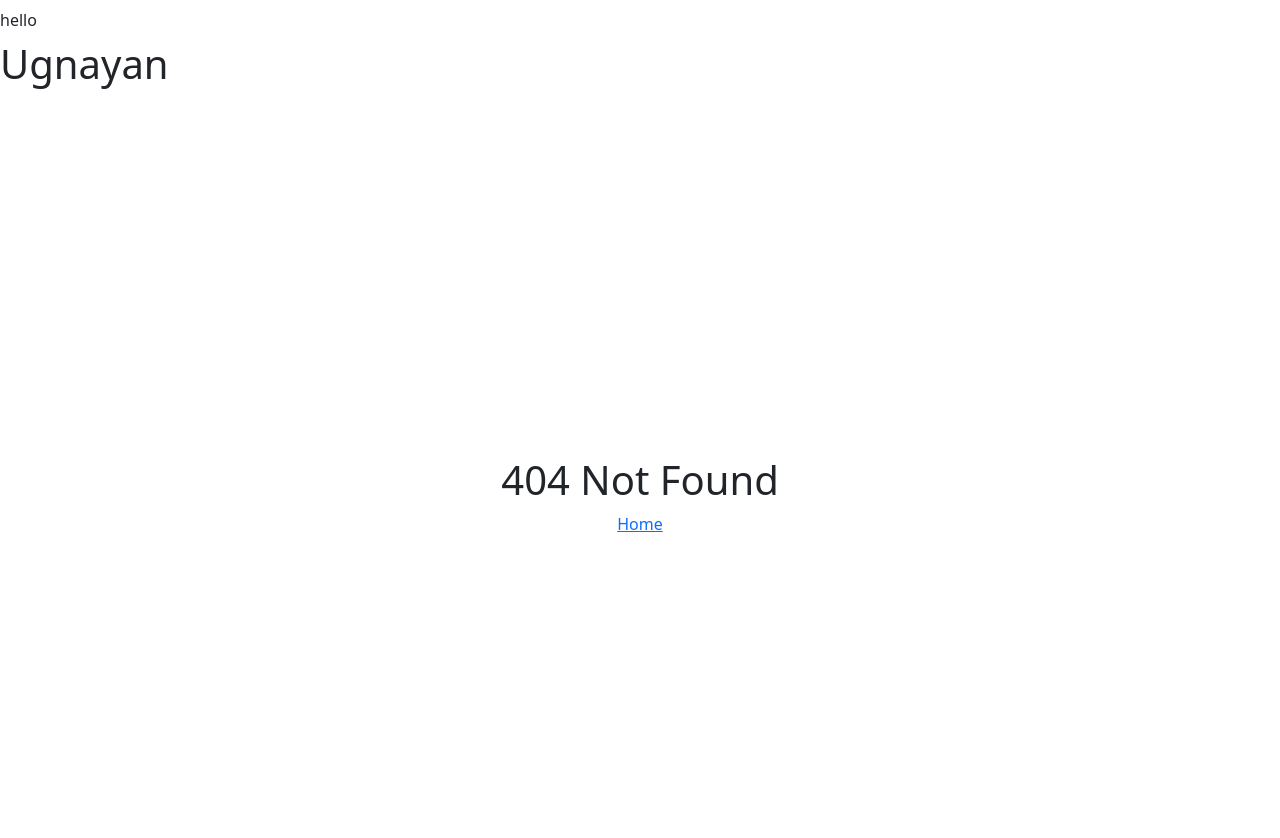
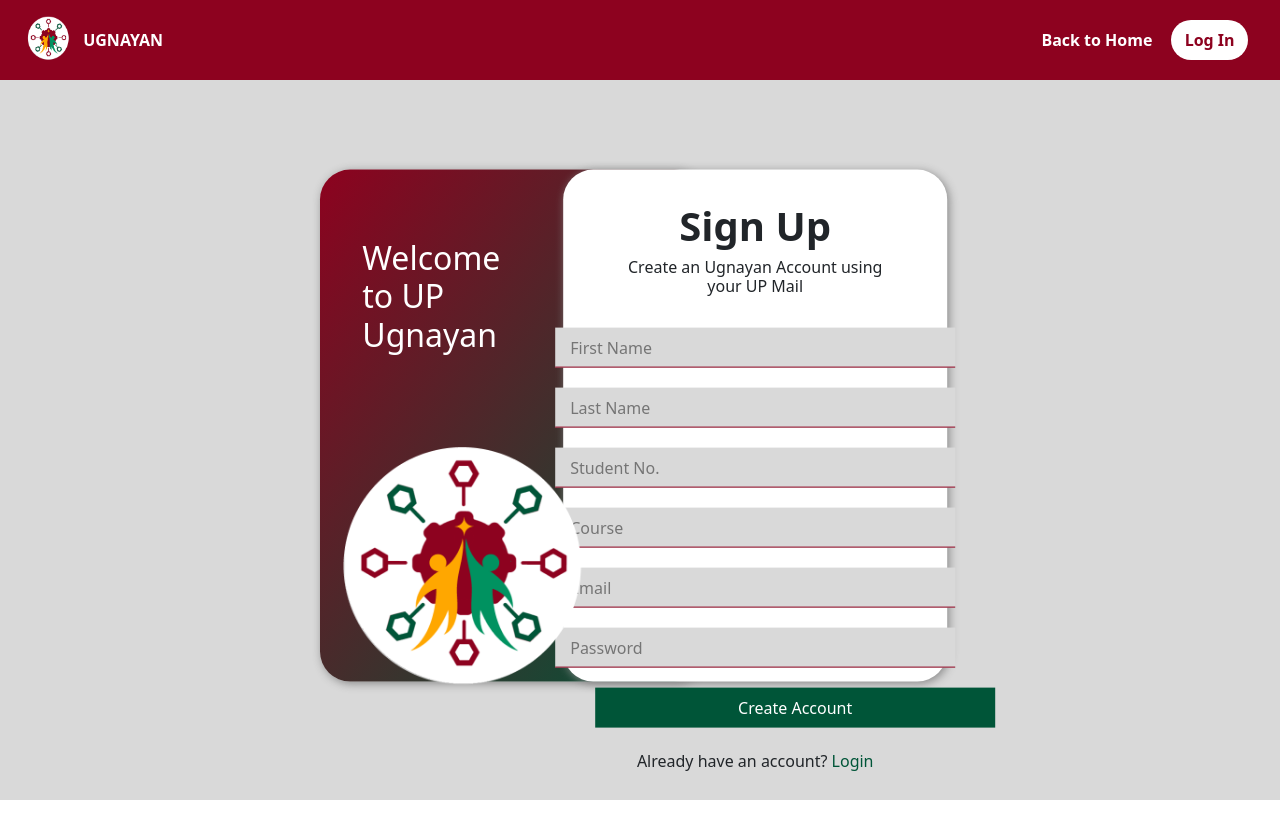
Before and after one commit to radianceeeeeeee/ugnayan-app, a React (Vite) app: page /signup in a window 1280 px wide. Before the commit this address had no page. Shown: the top 838 px of the page. After the commit the page ends 800 px from the top, so only its background shows below. Built offline with nearby package versions, Linux system fonts and the light colour scheme.

Commit message:
Added Sign Up Page Start

```diff
--- a/index.html
+++ b/index.html
@@ -1,24 +1,35 @@
-<!doctype html>
+<!DOCTYPE html>
 <html lang="en">
   <head>
     <meta charset="UTF-8" />
-    <link rel="icon" type="image/svg+xml" href="/vite.svg" /> <!-- pa-explain -->
+    <link rel="icon" type="image/svg+xml" href="/vite.svg" />
+    <!-- pa-explain -->
     <meta name="viewport" content="width=device-width, initial-scale=1.0" />
-    <link href="https://cdn.jsdelivr.net/npm/bootstrap@5.0.2/dist/css/bootstrap.min.css" rel="stylesheet" integrity="sha384-EVSTQN3/azprG1Anm3QDgpJLIm9Nao0Yz1ztcQTwFspd3yD65VohhpuuCOmLASjC" crossorigin="anonymous">
+    <link
+      href="https://cdn.jsdelivr.net/npm/bootstrap@5.0.2/dist/css/bootstrap.min.css"
+      rel="stylesheet"
+      integrity="sha384-EVSTQN3/azprG1Anm3QDgpJLIm9Nao0Yz1ztcQTwFspd3yD65VohhpuuCOmLASjC"
+      crossorigin="anonymous"
+    />
     <title>Ugnayan</title>
   </head>
 
   <body>
-
-    <!-- navbar -->
+    <!-- navbar
     <nav class="navbar">
       hello
     </nav>
 
-    <h1>Ugnayan</h1>
-    <div id="root"></div> <!-- pa-explain -->
-    <script type="module" src="/src/main.tsx"></script> <!-- pa-explain -->
+    <h1>Ugnayan</h1> -->
+    <div id="root"></div>
+    <!-- pa-explain -->
+    <script type="module" src="/src/main.tsx"></script>
+    <!-- pa-explain -->
 
-    <script src="https://cdn.jsdelivr.net/npm/bootstrap@5.0.2/dist/js/bootstrap.bundle.min.js" integrity="sha384-MrcW6ZMFYlzcLA8Nl+NtUVF0sA7MsXsP1UyJoMp4YLEuNSfAP+JcXn/tWtIaxVXM" crossorigin="anonymous"></script>
+    <script
+      src="https://cdn.jsdelivr.net/npm/bootstrap@5.0.2/dist/js/bootstrap.bundle.min.js"
+      integrity="sha384-MrcW6ZMFYlzcLA8Nl+NtUVF0sA7MsXsP1UyJoMp4YLEuNSfAP+JcXn/tWtIaxVXM"
+      crossorigin="anonymous"
+    ></script>
   </body>
 </html>
--- a/src/main.tsx
+++ b/src/main.tsx
@@ -7,6 +7,7 @@
 import NotFoundPage from './pages/NotFoundPage';
 import DashboardPage from './pages/Dashboard/DashboardPage';
 import OrgPage from './pages/Dashboard/OrgPage';
+import SignUpPage from './pages/SignUp/SignUpPage';
 
 const router = createBrowserRouter([
   {
@@ -26,6 +27,10 @@
     path: "/dashboard/:orgId",
     element: <OrgPage />,
   },
+  {
+    path: "/signup",
+    element: <SignUpPage />
+  }
 ]);
 
 ReactDOM.createRoot(document.getElementById('root')!).render(
--- a/src/pages/LogIn/LoginPage.tsx
+++ b/src/pages/LogIn/LoginPage.tsx
@@ -28,9 +28,11 @@
           <button className="landing-page">
             Back to Home
           </button>
-          <button className="signup-page">
-            Sign Up
-          </button>
+          <Link to ="/signup">
+            <button className="signup-page">
+                Sign Up
+            </button>
+          </Link>
         </div>
       </div>
       <div className="app-body">
--- /dev/null
+++ b/src/pages/SignUp/SignUp.css
@@ -0,0 +1,141 @@
+.app-header {
+  background-color: #8d021f;
+  height: 10vh;
+
+  display: flex;
+  justify-content: space-between;
+  align-items: center;
+}
+
+.app-header-left,
+.app-header-right {
+  display: flex;
+  flex-direction: row;
+  margin: 2vw;
+}
+
+.app-header-name {
+  margin: 1.5vh 1vw;
+  color: #ffffff;
+
+  font-weight: bold;
+}
+
+.landing-page {
+  background-color: transparent;
+  color: #ffffff;
+  border: none;
+  font-weight: bold;
+
+  margin: 0.5vw;
+}
+
+.signup-page {
+  background-color: #ffffff;
+  color: #8d021f;
+  border-radius: 30px;
+  width: 6vw;
+  height: 5vh;
+  border: none;
+  font-weight: bold;
+
+  margin: 0.5vw;
+}
+
+.app-body {
+  background-color: #d9d9d9;
+  height: 90vh;
+
+  display: flex;
+  flex-direction: column;
+  align-items: center;
+
+  text-align: center;
+}
+
+.app-signup-bg-text {
+  color: #ffffff;
+  transform: translate(-40%, 30%);
+  width: 13vw;
+}
+
+.app-signup-logo {
+  width: 20vw;
+  height: 20vw;
+  transform: translate(-115%, -135%);
+}
+
+.app-signup-background {
+  background-image: linear-gradient(to right bottom, #8d021f, #005538);
+  text-align: left;
+  position: absolute;
+  top: 50%;
+  left: 40%;
+  transform: translate(-50%, -45%);
+
+  display: flex;
+  flex-direction: column;
+  align-items: center;
+  width: 30vw;
+  height: 40vw;
+  padding: 2.5vw;
+
+  border-radius: 30px;
+  box-shadow: 2px 2px 10px #888888;
+
+  z-index: 400;
+}
+
+.app-signup {
+  background-color: #ffffff;
+  position: absolute;
+  top: 50%;
+  left: 50%;
+  transform: translate(-20%, -45%);
+
+  display: flex;
+  flex-direction: column;
+  align-items: center;
+  width: 30vw;
+  height: 40vw;
+  padding: 2.5vw;
+
+  border-radius: 30px;
+  box-shadow: 2px 2px 10px #888888;
+  z-index: 450;
+}
+
+.app-signup * {
+  width: 20vw;
+}
+
+.app-header-logo {
+  width: 3.5vw;
+  height: 3.5vw;
+}
+
+.signup-input {
+  background-color: #d9d9d9;
+  border: none;
+  width: 50vh;
+  height: 5vh;
+  padding-left: 15px;
+  padding-top: 10px;
+  padding-bottom: 10px;
+  border-bottom: 1px solid #8d021f;
+  margin-bottom: 2.5vh;
+}
+
+.create-acc-button {
+  height: 5vh;
+  width: 50vh;
+  transform: translate(-8%);
+  background-color: #005538;
+  color: #ffffff;
+  border: none;
+}
+
+.login-link {
+  color: #005538;
+  text-decoration: none;
+}
--- /dev/null
+++ b/src/pages/SignUp/SignUpPage.tsx
@@ -0,0 +1,74 @@
+import React, { useState } from "react";
+import { Link } from "react-router-dom";
+import "./SignUp.css";
+import logo from "../../assets/logo_placeholder.png";
+
+export default function SignUpPage() {
+  const [password, setPassword] = useState("");
+  const [showPassword, setShowPassword] = useState(false);
+
+  return (
+    <div>
+      <div className="app-header">
+        <div className="app-header-left">
+          <div className="app-header-logo">
+            <img src={logo} alt="Logo" className="app-header-logo" />
+          </div>
+          <div className="app-header-name">UGNAYAN</div>
+        </div>
+        <div className="app-header-right">
+          <button className="landing-page">Back to Home</button>
+          <Link to="/login">
+            <button className="signup-page">Log In</button>
+          </Link>
+        </div>
+      </div>
+
+      <div className="app-body">
+        <div className="app-signup-background">
+          <div className="app-signup-bg-text">
+            <h2>Welcome to UP Ugnayan</h2>
+          </div>
+        </div>
+        <div className="app-signup">
+          <h1>
+            <b>Sign Up</b>
+          </h1>
+          <h6>Create an Ugnayan Account using your UP Mail</h6>
+          <br></br>
+          <input
+            type="text"
+            placeholder="First Name"
+            className="signup-input"
+          />
+          <input type="text" placeholder="Last Name" className="signup-input" />
+          <input
+            type="text"
+            placeholder="Student No."
+            className="signup-input"
+          />
+          <input type="text" placeholder="Course" className="signup-input" />
+          <input type="email" placeholder="Email" className="signup-input" />
+          <input
+            type={showPassword ? "text" : "password"}
+            value={password}
+            onChange={(e) => setPassword(e.target.value)}
+            placeholder="Password"
+            className="signup-input"
+          />
+          <Link to="/login">
+            <button className="create-acc-button">Create Account</button>
+          </Link>
+          <br></br>
+          <h6>
+            Already have an account?{" "}
+            <Link to="/login" className="login-link">
+              Login
+            </Link>
+          </h6>
+          <img src={logo} alt="Logo" className="app-signup-logo" />
+        </div>
+      </div>
+    </div>
+  );
+}
```
